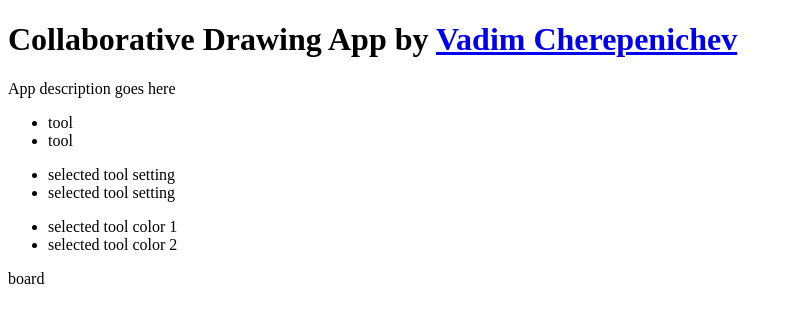
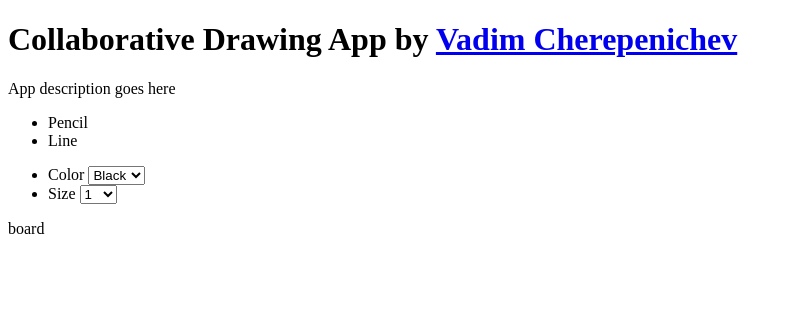
Before and after one commit to vadim-cvy/collaborative-drawing, a Vue app: page / in a window 1280 px wide. Shown: the top 322 px of the page, without its empty margins (0-793 px from the left). Built offline with nearby package versions, Linux system fonts and the light colour scheme.

Commit message:
Implement tools selection, tool settings selection

```diff
--- a/src/App.vue
+++ b/src/App.vue
@@ -1,3 +1,7 @@
+<script lang="ts" setup>
+import Tools from '@/components/tools/Tools.vue';
+</script>
+
 <template>
   <header>
     <h1>
@@ -11,25 +15,10 @@
   </main>
 
   <aside>
-    <div>
-      <ul>
-        <li>tool</li>
-        <li>tool</li>
-      </ul>
+    <Tools></Tools>
 
-      <ul>
-        <li>selected tool setting</li>
-        <li>selected tool setting</li>
-      </ul>
-
-      <ul>
-        <li>selected tool color 1</li>
-        <li>selected tool color 2</li>
-      </ul>
-    </div>
-
-    <div>
+    <section>
       board
-    </div>
+    </section>
   </aside>
 </template>
--- /dev/null
+++ b/src/components/tools/Tools.vue
@@ -0,0 +1,49 @@
+<script lang="ts" setup>
+import Line from '@/inc/tools/Line';
+import Pencil from '@/inc/tools/Pencil';
+import Tool from '@/inc/tools/Tool';
+import { ref, watch } from 'vue';
+
+const tools: Tool[] = [
+  new Pencil(),
+  new Line(),
+]
+
+const selectedTool = ref( tools[0] )
+
+watch( selectedTool, ( newTool, oldTool ) =>
+{
+  oldTool.isSelected = false
+  newTool.isSelected = true
+})
+</script>
+
+<template>
+  <section>
+    <ul>
+      <li
+        v-for="(tool, i) in tools"
+        :key="i"
+        @click="selectedTool = tool"
+      >
+        {{ tool.label }}
+      </li>
+    </ul>
+
+    <ul>
+      <li v-for="setting in selectedTool.settings" :key="setting.label">
+        {{ setting.label }}
+
+        <select v-model="setting.selectedOption">
+          <option
+            v-for="(option, i) in setting.options"
+            :key="i"
+            :value="i"
+          >
+            {{ option.label }}
+          </option>
+        </select>
+      </li>
+    </ul>
+  </section>
+</template>
--- /dev/null
+++ b/src/inc/tools/Line.ts
@@ -0,0 +1,14 @@
+import Color from "./settings/Color";
+import Size from "./settings/Size";
+import Tool from "./Tool";
+
+export default class Line extends Tool
+{
+  public constructor()
+  {
+    super( 'Line', [
+      new Color(),
+      new Size(),
+    ])
+  }
+}
--- /dev/null
+++ b/src/inc/tools/Pencil.ts
@@ -0,0 +1,14 @@
+import Color from "./settings/Color";
+import Size from "./settings/Size";
+import Tool from "./Tool";
+
+export default class Pencil extends Tool
+{
+  public constructor()
+  {
+    super( 'Pencil', [
+      new Color(),
+      new Size(),
+    ])
+  }
+}
--- /dev/null
+++ b/src/inc/tools/Tool.ts
@@ -0,0 +1,11 @@
+import Setting from "./settings/Setting"
+
+export default class Tool
+{
+  public constructor(
+    public readonly label: string,
+    public readonly settings: Setting[]
+  ) {}
+
+  public isSelected = false
+}
--- /dev/null
+++ b/src/inc/tools/settings/Color.ts
@@ -0,0 +1,28 @@
+import Setting from "./Setting"
+
+export default class Color extends Setting
+{
+  public constructor( hasTrasparent = false )
+  {
+    const options: Color['options'] = [
+      {
+        label: 'Black',
+        value: '#000',
+      },
+      {
+        label: 'White',
+        value: '#000',
+      },
+    ]
+
+    if ( hasTrasparent )
+    {
+      options.push({
+        label: 'Transparent',
+        value: 'transparent',
+      })
+    }
+
+    super( 'Color', options )
+  }
+}
--- /dev/null
+++ b/src/inc/tools/settings/Setting.ts
@@ -0,0 +1,15 @@
+export default class Setting
+{
+  public selectedOption: number
+
+  public constructor(
+    public readonly label: string,
+    public readonly options: {
+      label: string,
+      value: string | number
+    }[]
+  )
+  {
+    this.selectedOption = 0
+  }
+}
--- /dev/null
+++ b/src/inc/tools/settings/Size.ts
@@ -0,0 +1,19 @@
+import Setting from "./Setting"
+
+export default class Size extends Setting
+{
+  public constructor( from = 1, to = 10 )
+  {
+    const options: Size['options'] = []
+
+    for (let i = from; i <= to; i++)
+    {
+      options.push({
+        label: String( i ),
+        value: i,
+      })
+    }
+
+    super( 'Size', options )
+  }
+}
```
